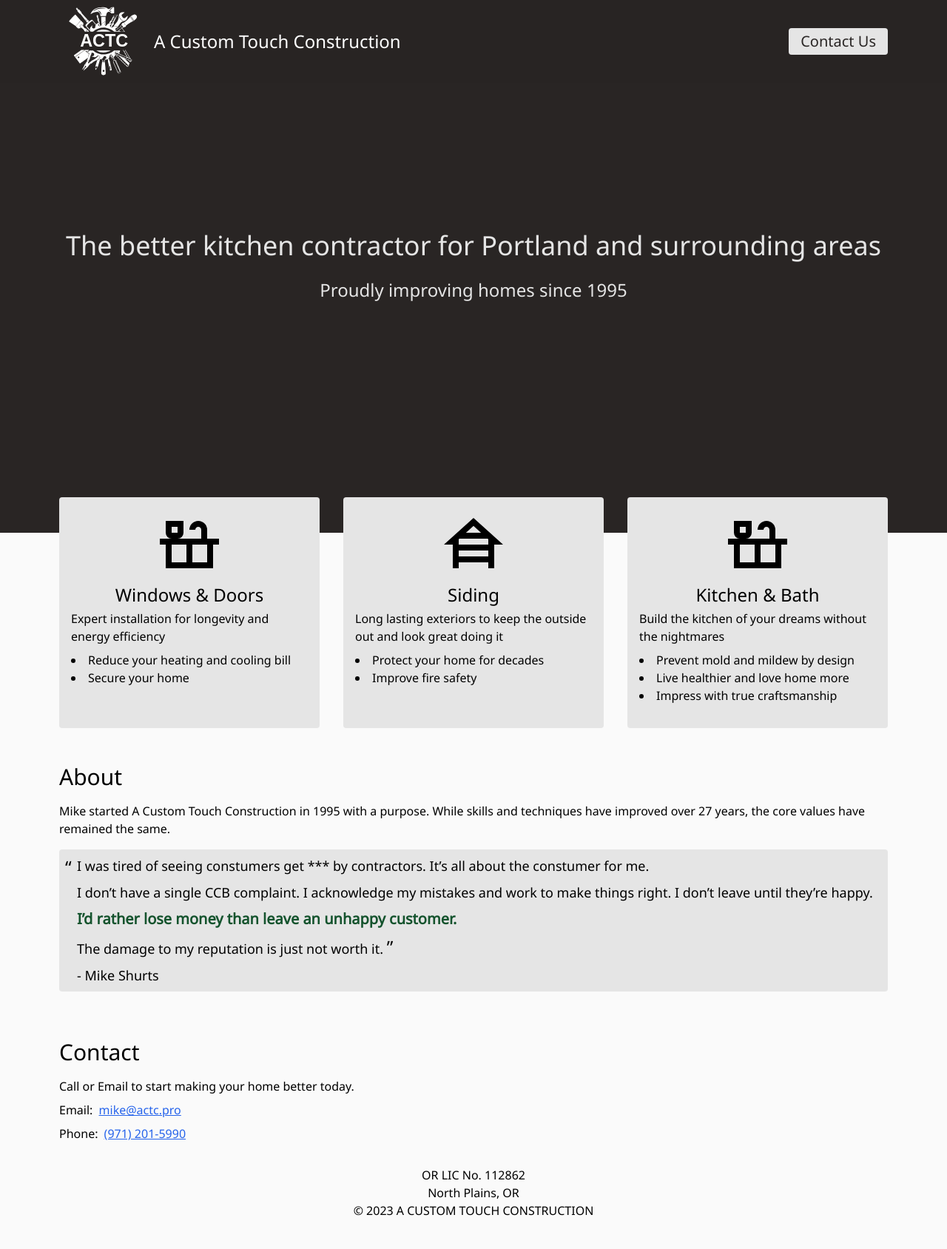
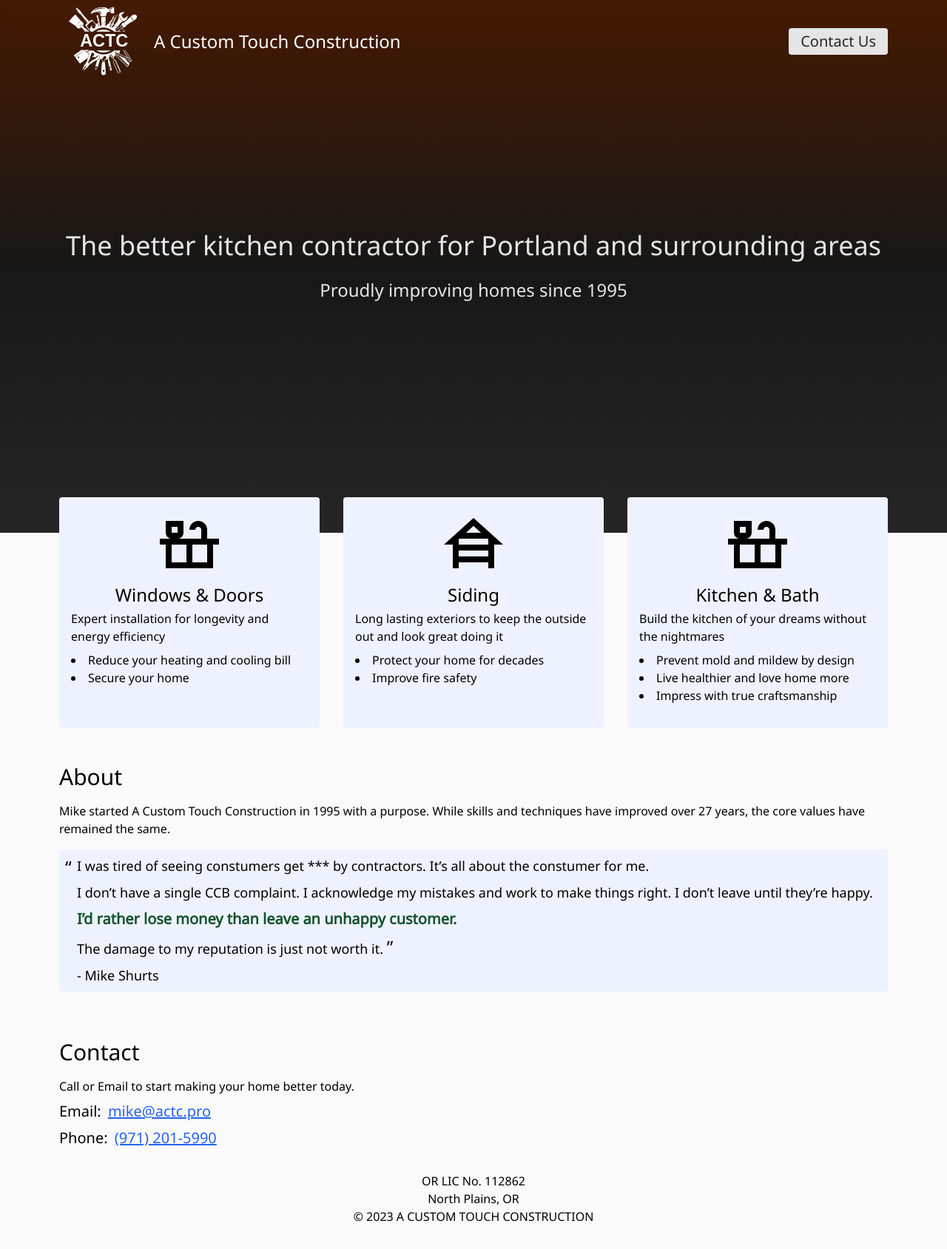
Before and after one commit to spudunk/actc, a SvelteKit app: page / in a window 1280 px wide. Shown: the whole page at 74% size. Built offline with nearby package versions, Linux system fonts and the light colour scheme.

Commit message:
color theme

```diff
--- a/src/lib/Card.svelte
+++ b/src/lib/Card.svelte
@@ -4,7 +4,7 @@
 </script>
 
 <div
-  class="min-h-52 h-full w-auto rounded p-4 mb-4 bg-neutral-200 flex flex-col gap-1"
+  class="min-h-52 h-full w-auto rounded p-4 mb-4 bg-indigo-50 flex flex-col gap-1"
 >
 {#if image}
   <img class="self-center h-24" src={image} alt="">
--- a/src/lib/Navbar.svelte
+++ b/src/lib/Navbar.svelte
@@ -4,12 +4,15 @@
   $: home = $page.url.pathname === "/";
   let y = 0;
   $: atTop = y < 25;
+  $: expand = atTop && home && $page.status == 200;
 </script>
 
 <svelte:window bind:scrollY={y} />
 
 <header
-  class={`${$$props.class} z-50 fixed top-0 left-0 w-full backdrop-blur-sm bg-stone-800 bg-opacity-80`}
+  class={`${$$props.class} ${
+    expand ? "bg-opacity-0" : "bg-opacity-80"
+  } z-50 fixed top-0 left-0 w-full backdrop-blur-sm bg-amber-950 transition-all duration-300`}
 >
   <div
     class="container w-full grid grid-cols-nav justify-between items-center py-2 min-h-12"
@@ -17,11 +20,11 @@
     <a href="/" class="flex gap-2 items-center">
       <Logo
         class={`fill-white text-white h-full transition-all duration-200 ${
-          atTop && home && $page.status == 200 ? "h-16 sm:h-24" : "h-12"
+          expand ? "h-16 sm:h-24" : "h-12"
         }
       `}
       />
-      <span class="text-2xl text-white hidden sm:inline-block"
+      <span class="text-2xl text-white hidden md:inline-block"
         >A Custom Touch Construction</span
       >
     </a>
--- a/src/routes/+page.svelte
+++ b/src/routes/+page.svelte
@@ -4,17 +4,20 @@
   import MdiHouseSiding from "$lib/icons/house_siding_FILL0_wght400_GRAD0_opsz24.svg";
   import MdiCountertops from "$lib/icons/countertops_FILL0_wght400_GRAD0_opsz24.svg";
   import MdiDoorOpen from "$lib/icons/countertops_FILL0_wght400_GRAD0_opsz24.svg";
+  import SEO from "$lib/SEO.svelte";
 </script>
 
-<main class="relative bg-neutral-50">
+<SEO />
+
+<main class="relative">
   <section
     id="hero"
-    class="min-h-[90vh] bg-stone-800 flex flex-col justify-center"
+    class="min-h-[90vh] bg-gradient-to-b from-amber-950 via-neutral-900 to-neutral-800 flex flex-col justify-center"
   >
     <div
       class="container flex flex-col gap-6 justify-center items-center text-center h-full"
     >
-      <p class=" sm:hidden text-xl sm:text-2xl text-neutral-200">
+      <p class=" md:hidden text-xl text-neutral-200">
         A Custom Touch Construction
       </p>
       <h1 class="text-3xl sm:text-4xl text-neutral-200">
@@ -64,9 +67,10 @@
         skills and techniques have improved over 27 years, the core values have
         remained the same.
       </p>
-      <div class="text-lg px-2 py-2 rounded bg-neutral-200 flex flex-col gap-2">
+      <div class="text-lg px-2 py-2 rounded bg-indigo-50 flex flex-col gap-2">
         <p class="relative ml-4">
-          <span class="text-2xl h-2 inline-block absolute -left-4">&ldquo;</span>
+          <span class="text-2xl h-2 inline-block absolute -left-4">&ldquo;</span
+          >
           I was tired of seeing constumers get *** by contractors. It’s all about
           the constumer for me.
         </p>
@@ -91,7 +95,7 @@
       <h2 class="text-3xl mb-4">Contact</h2>
       <div class="flex flex-col gap-2">
         <p>Call or Email to start making your home better today.</p>
-        <p>
+        <p class="text-xl">
           Email: <a
             class="link p-1"
             target="_blank"
@@ -100,7 +104,7 @@
             mike@actc.pro
           </a>
         </p>
-        <p>
+        <p class="text-xl">
           Phone: <a class="link p-1" target="_blank" href="tel:+19712015990">
             (971) 201-5990
           </a>
```
